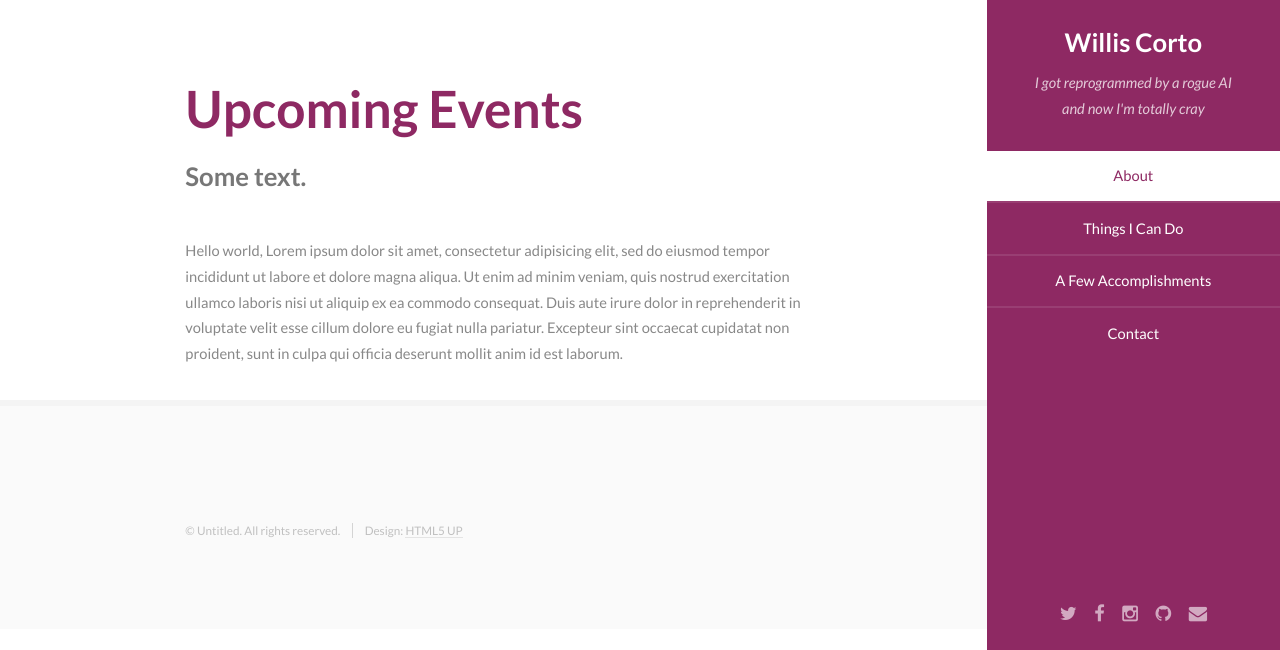
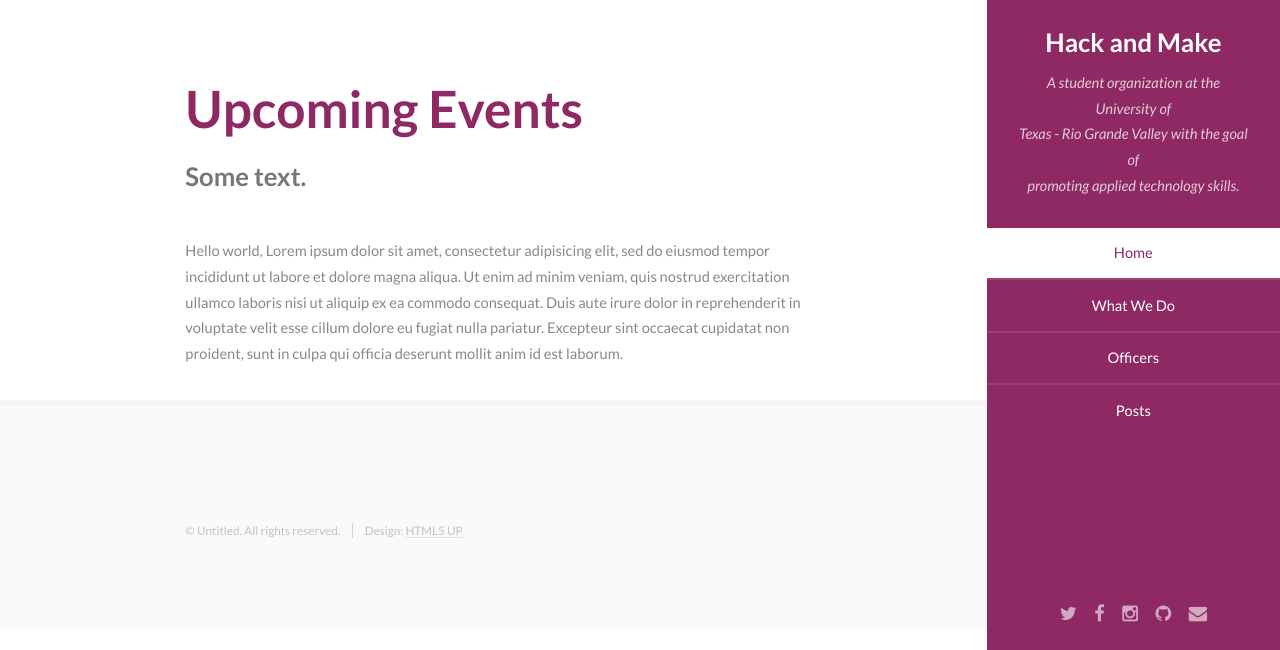
Before and after one commit to ahuerta0686/UTRGVHacks.org, a website: page app/index.html at #/about in a window 1280 px wide. Shown: the part 150-800 px from the top of the page. Drawn offline with nearby package versions, Linux system fonts and the light colour scheme; some packages are replaced by stand-ins of ours; files that its build step writes are made by us from their sources; files whose address does not match are found by name.

Commit message:
Restoration of previous work.

```diff
--- a/app/index.html
+++ b/app/index.html
@@ -23,16 +23,17 @@
       <section id="header">
         <header>
           <span class="image avatar"><img src="images/avatar.png" alt="" /></span>
-          <h1 id="logo"><a href="#">Willis Corto</a></h1>
-          <p>I got reprogrammed by a rogue AI<br />
-          and now I'm totally cray</p>
+          <h1 id="logo"><a href="#">Hack and Make</a></h1>
+          <p>A student organization at the University of<br />
+          Texas - Rio Grande Valley with the goal of<br />
+          promoting applied technology skills.</p>
         </header>
         <nav id="nav">
           <ul>
-            <li><a href="#one" class="active">About</a></li>
-            <li><a href="#two">Things I Can Do</a></li>
-            <li><a href="#three">A Few Accomplishments</a></li>
-            <li><a href="#four">Contact</a></li>
+            <li><a ui-sref="home" ui-sref-active="active">Home</a></li>
+            <li><a ui-sref="about" ui-sref-active="active">What We Do</a></li>
+            <li><a ui-sref="officers" ui-sref-active="active">Officers</a></li>
+            <li><a ui-sref="posts" ui-sref-active="active">Posts</a></li>
           </ul>
         </nav>
         <footer>
--- a/app/scripts/app.js
+++ b/app/scripts/app.js
@@ -22,5 +22,9 @@ angular
 		.state('home', {
 			url: '/',
 			templateUrl: 'views/home.html'
+		})
+		.state('about', {
+			url: '/about',
+			templateUrl: 'views/about.html'
 		});
   });
```
Also changed, not shown: app/views/about.html (added, +9 -0 lines).
